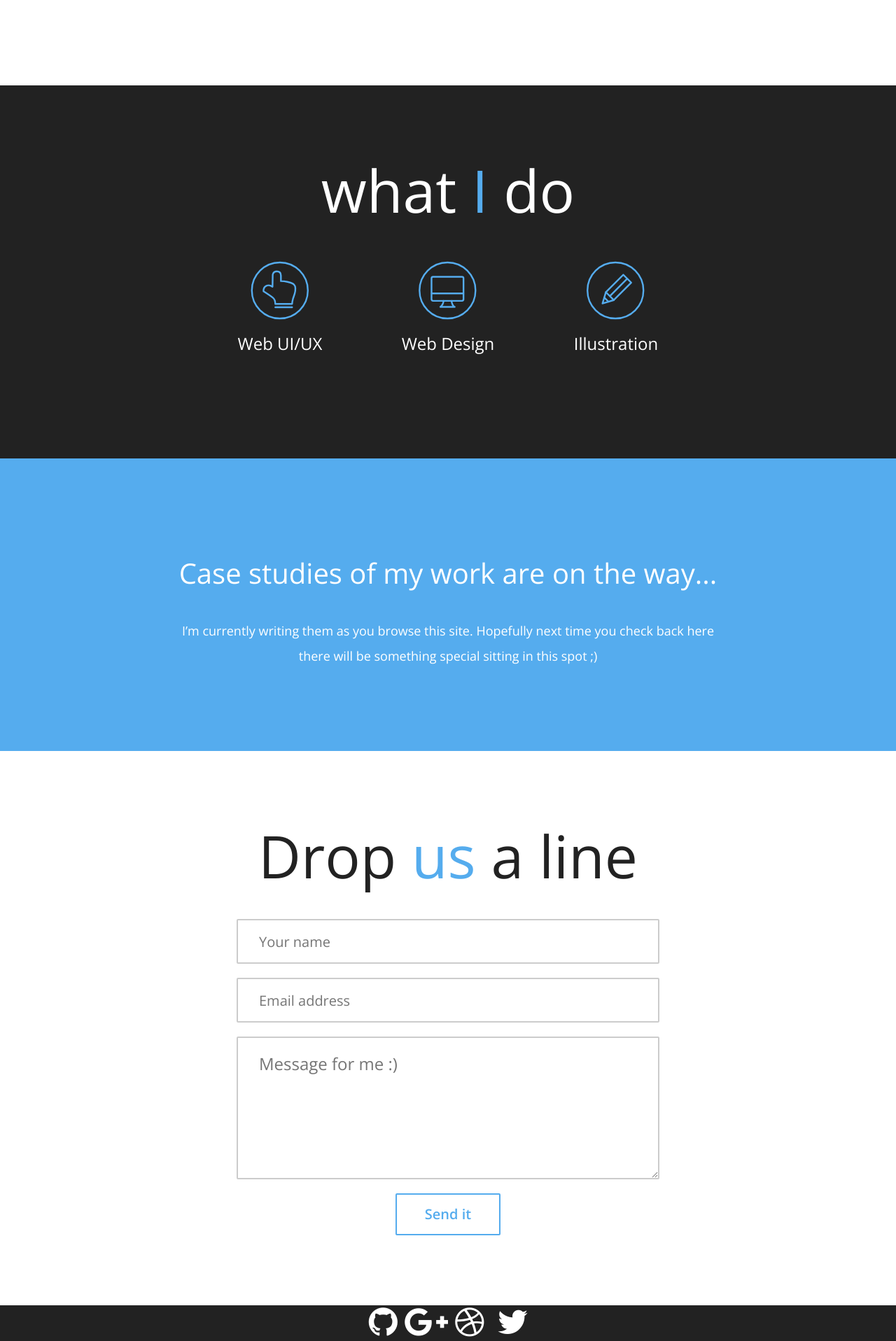
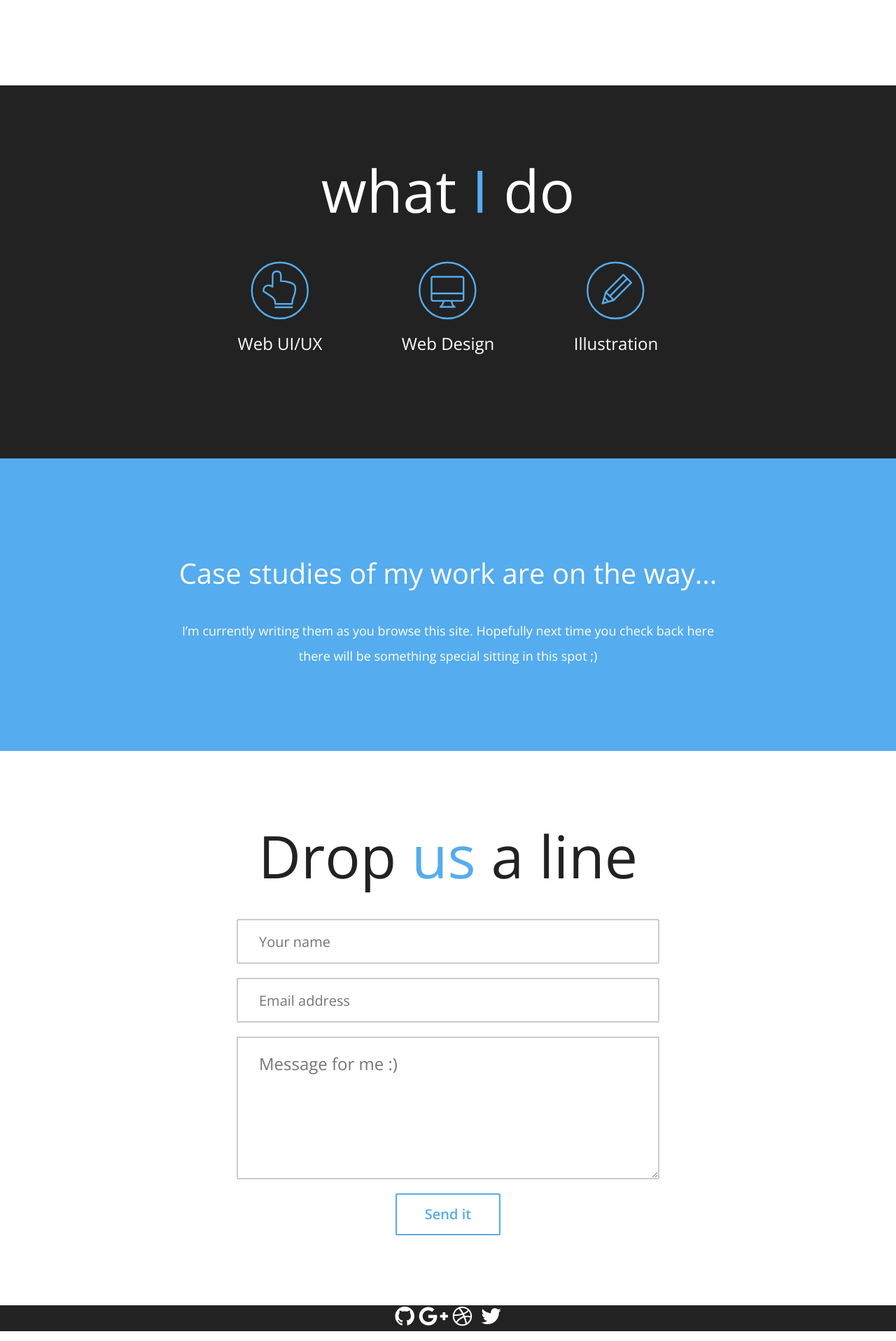
Before and after one commit to macorlett/macorlett.github.io, a Jekyll site: the page built from index.md, in a window 1280 px wide. Shown: the part 1259-3175 px from the top of the page at 70% size. Built offline with Jekyll 4.4.1, drawn with Linux system fonts in a browser that asks for light colours; nearby versions of some CDN libraries; Markdown is read by kramdown in place of the engine named in the settings.

Commit message:
Update footer.html

```diff
--- a/_includes/footer.html
+++ b/_includes/footer.html
@@ -1,6 +1,6 @@
 		<div class="content-block center black flex-content">
 			<div class="footer-item">
-			<i class="fa fa-github fa-fw fa-3x"></i><i class="fa fa-google-plus fa-fw fa-3x"></i><i class="fa fa-dribbble fa-fw fa-3x"></i><i class="fa fa-twitter fa-fw fa-3x"></i>
+			<i class="fa fa-github fa-fw fa-2x"></i><i class="fa fa-google-plus fa-fw fa-2x"></i><i class="fa fa-dribbble fa-fw fa-2x"></i><i class="fa fa-twitter fa-fw fa-2x"></i>
 			</div>
 		</div>
 		<script src="/js/main.js"></script>
```
